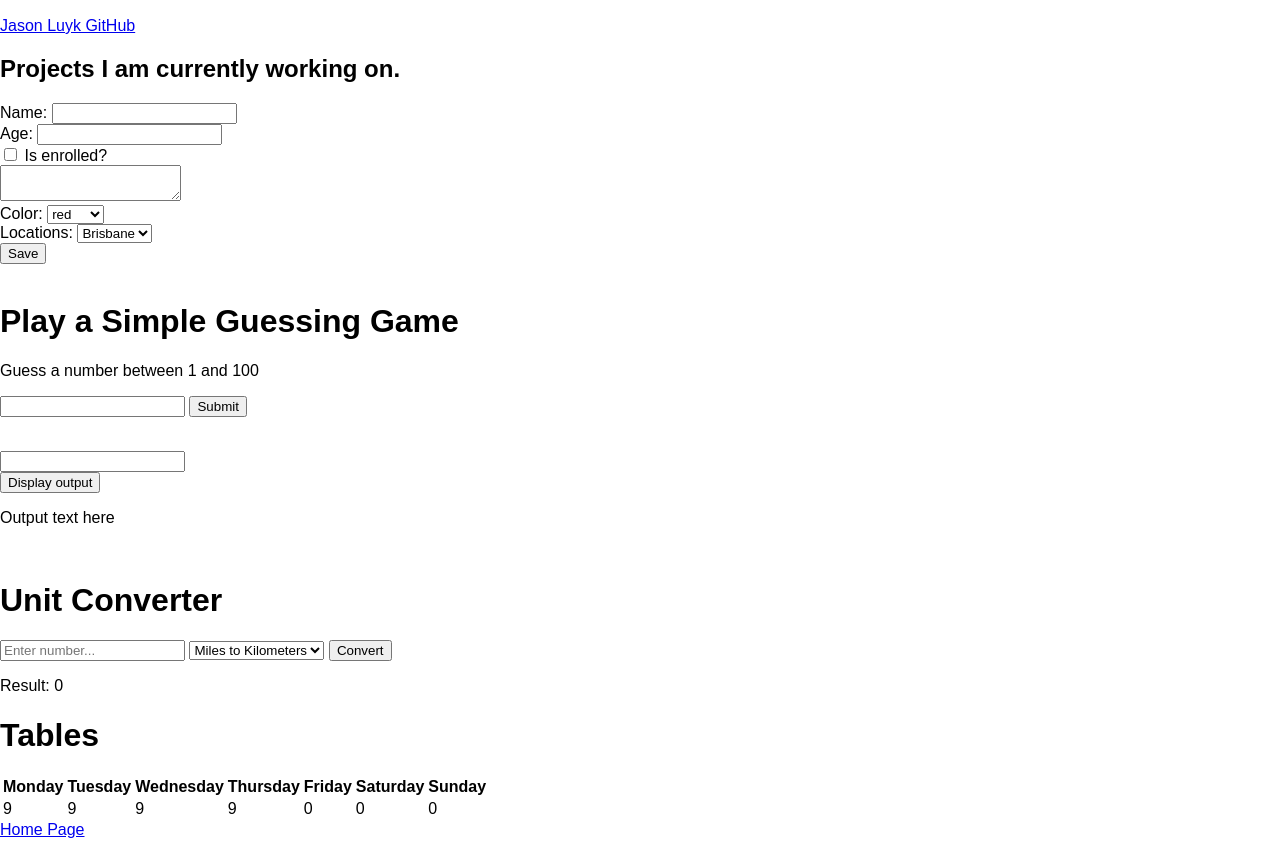
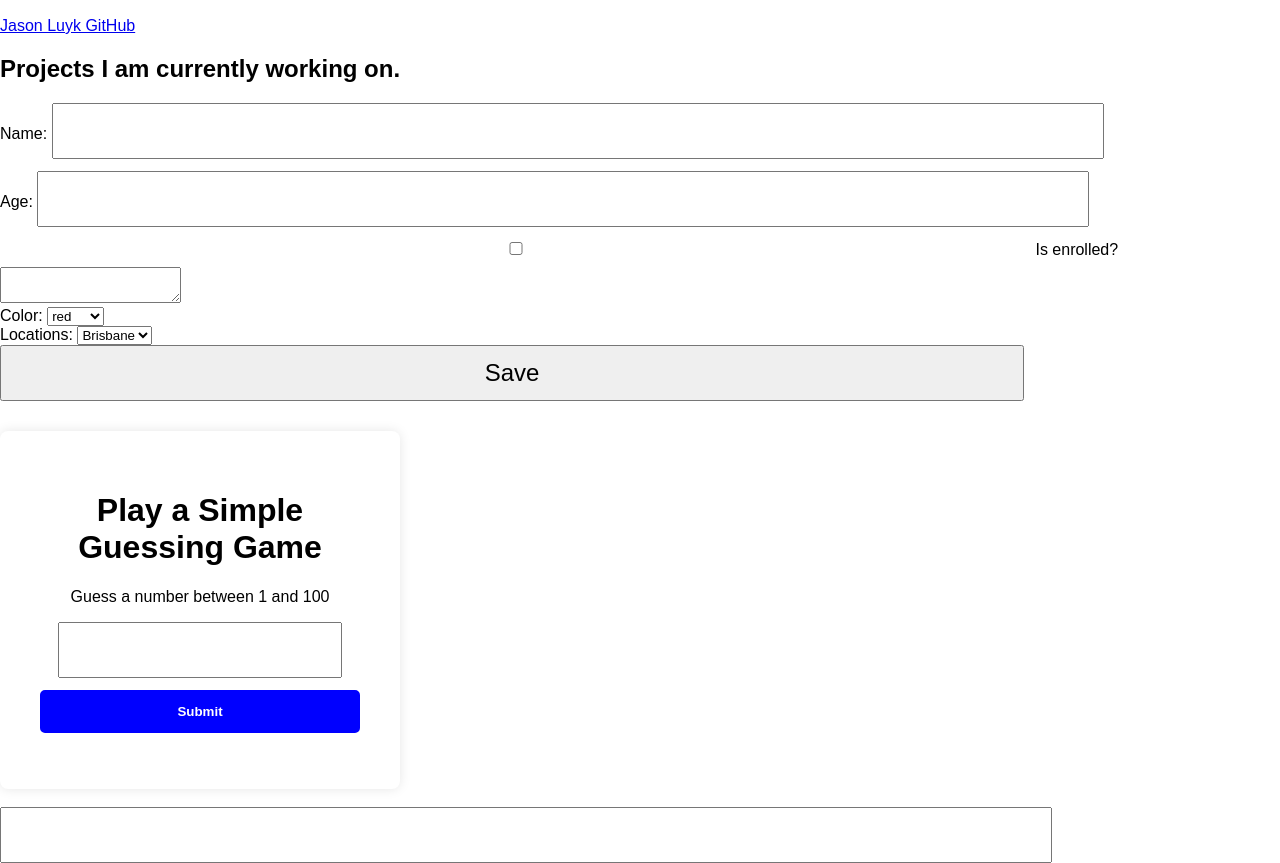
Before and after one commit to jasonluyk/myWebpage, a plain HTML site: page myWebsite/myprojects.html in a window 1280 px wide. Shown: the part 71-934 px from the top of the page. Before the commit the page ends 910 px from the top, so only its background shows below. Drawn offline with Linux system fonts and the light colour scheme.

Commit message:
css update

```diff
--- a/myWebsite/Home.css
+++ b/myWebsite/Home.css
@@ -5,6 +5,39 @@ body {
     font-family: Arial, Helvetica, sans-serif;
     padding: 0px;
     margin: 0px;
+}
+
+.container {
+    background-color: white;
+    padding: 40px;
+    border-radius: 8px;
+    box-shadow: 0px 0px 12px rgba(0, 0, 0, 0.1);
+    text-align: center;
+    width: 320px;
+    max-width: 90%;
+}
+
+input {
+    width: 80%;
+    padding: 12px;
+    font-size: 24px;
+    margin-bottom: 12px;
+}
+
+button {
+    width: 100%;
+    padding: 12px;
+    font-weight: bold;
+    background-color: blue;
+    border: 2px solid blue;
+    color: white;
+    border-radius: 5px;
+    cursor: pointer;
+}
+
+button:hover {
+    background-color: white;
+    color: blue;
 }
 
 .nav {
```
